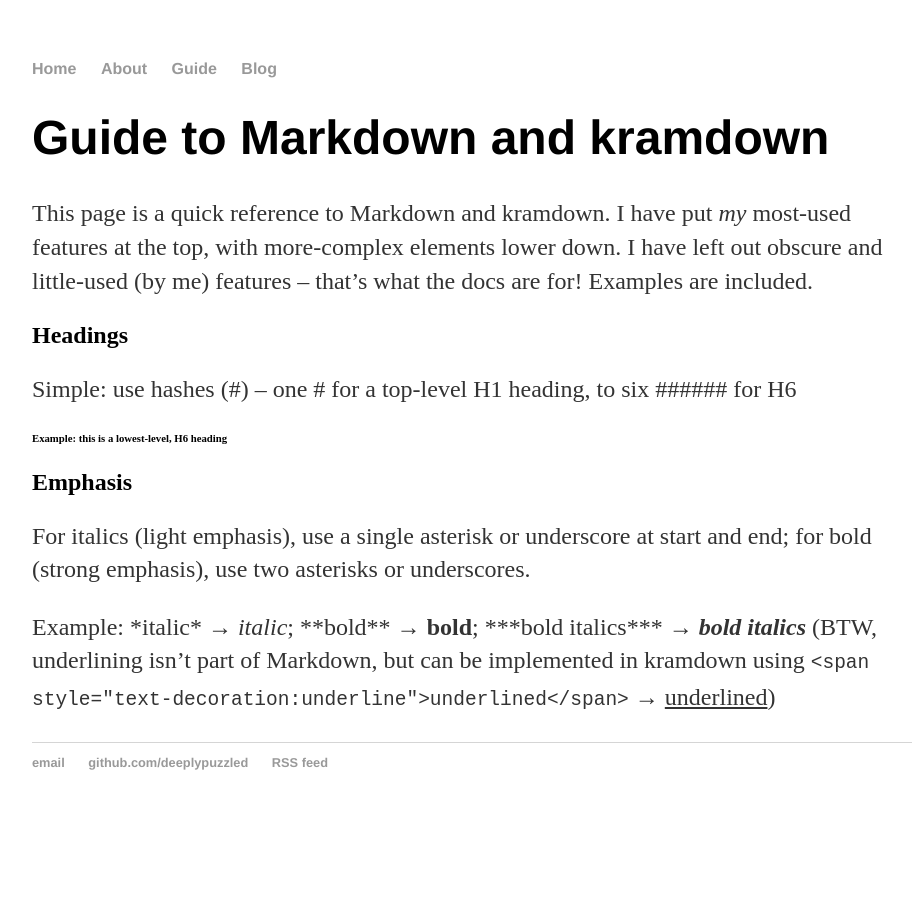
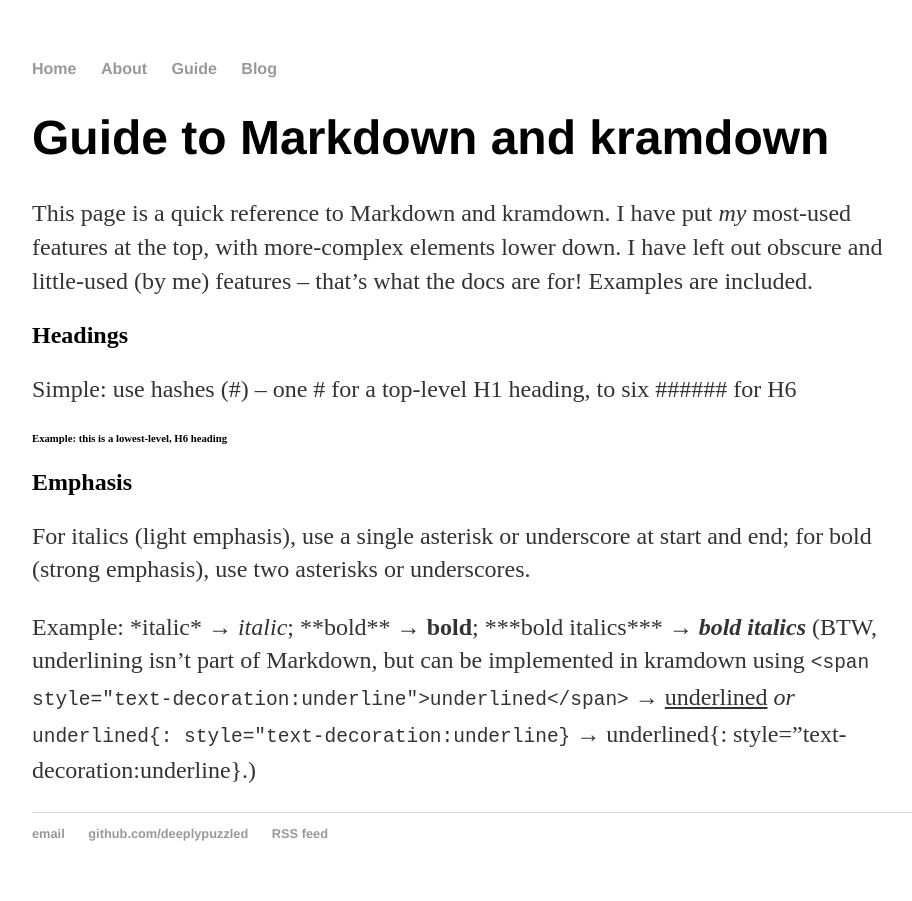
Before and after one commit to deeplypuzzled/deeplypuzzled.github.io, a Jekyll site: the page built from guide/index.md, in a window 1280 px wide. Shown: the whole page, without its empty margins (160-1072 px from the left). Built offline with Jekyll 4.4.1, drawn with Linux system fonts in a browser that asks for light colours.

Commit message:
Update index.md
Further underlined example

```diff
--- a/guide/index.md
+++ b/guide/index.md
@@ -17,4 +17,4 @@ Simple: use hashes (\#) -- one \# for a top-level H1 heading, to six \###### for
 For italics (light emphasis), use a single asterisk or underscore at start and end; for bold (strong emphasis), use two asterisks or underscores.
 
 Example: \*italic\* &#8594; *italic*; \*\*bold\*\* &#8594; **bold**; \*\*\*bold italics\*\*\* &#8594; ***bold italics***
-(BTW, underlining isn't part of Markdown, but can be implemented in kramdown using `<span style="text-decoration:underline">underlined</span>` &#8594; <span style="text-decoration:underline">underlined</span>)
+(BTW, underlining isn't part of Markdown, but can be implemented in kramdown using `<span style="text-decoration:underline">underlined</span>`  &#8594; <span style="text-decoration:underline">underlined</span> *or* `underlined{: style="text-decoration:underline}`  &#8594; underlined{: style="text-decoration:underline}.)
```
